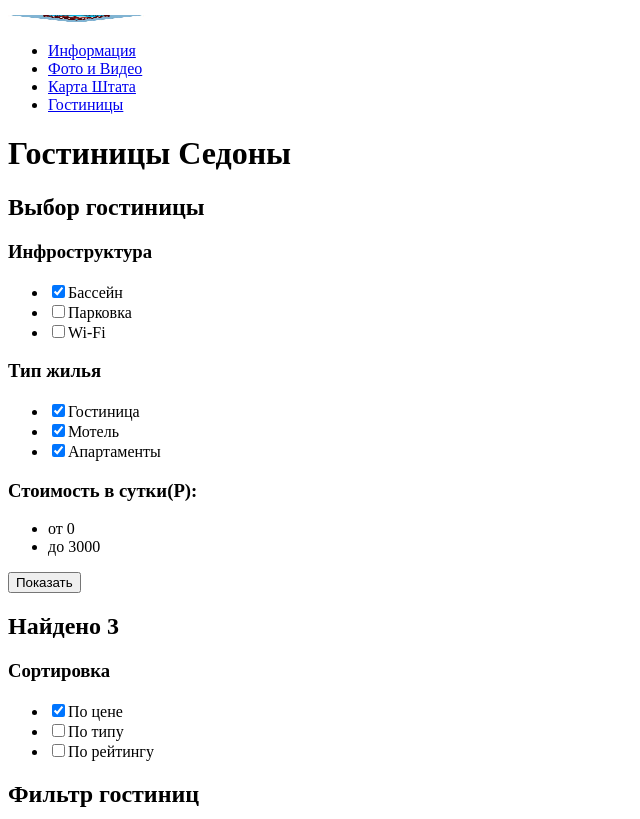
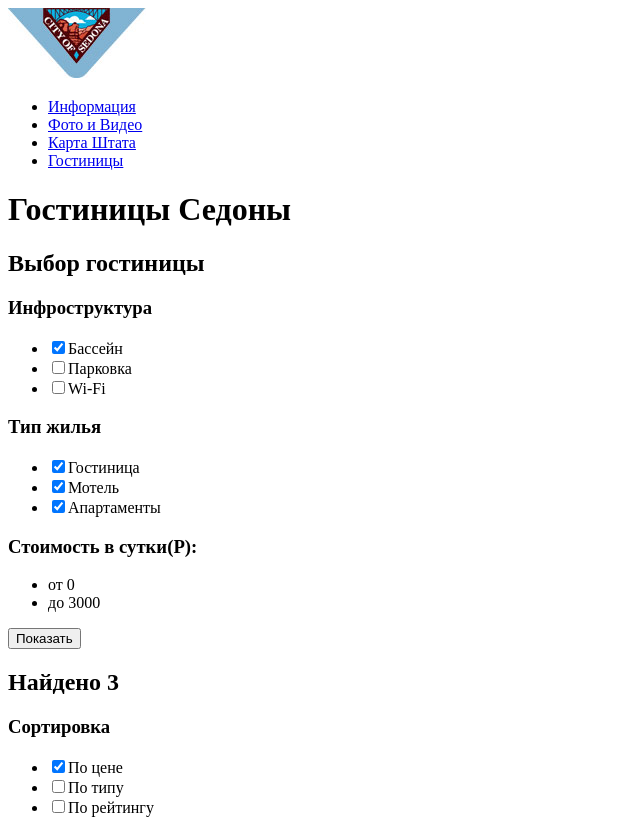
Before and after one commit to levallevchenko/Sedona, a plain HTML site: page catalog.html in a window 1280 px wide. Shown: the top 819 px of the page, without its empty margins (0-640 px from the left). Drawn offline with Linux system fonts and the light colour scheme.

Commit message:
70 ошибка

```diff
--- a/catalog.html
+++ b/catalog.html
@@ -8,7 +8,7 @@
 	<header class="main-header">
   		<nav class="main-navigation">
   			<a class="main-header-logo" href="index.html">
-         		 <img src="img/logo.jpg" width="138" height="7" alt="Логотип сайта Седона"></a>
+         		 <img src="img/logo.jpg" width="138" height="70" alt="Логотип сайта Седона"></a>
   			<ul class="site-navigation">
   				<li><a href="info.html">Информация</a></a></li>
   				<li><a href="photo.html">Фото и Видео</a></li>
```
